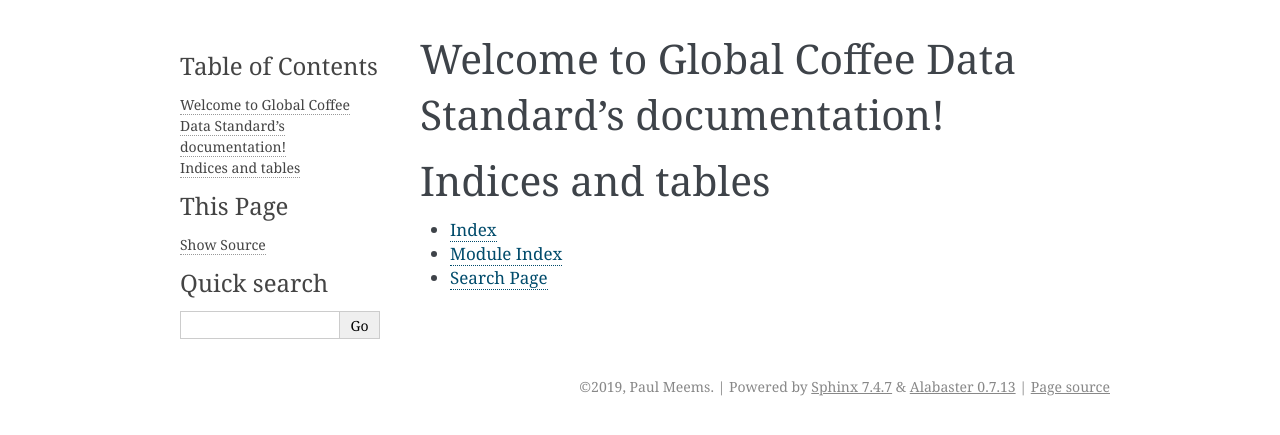
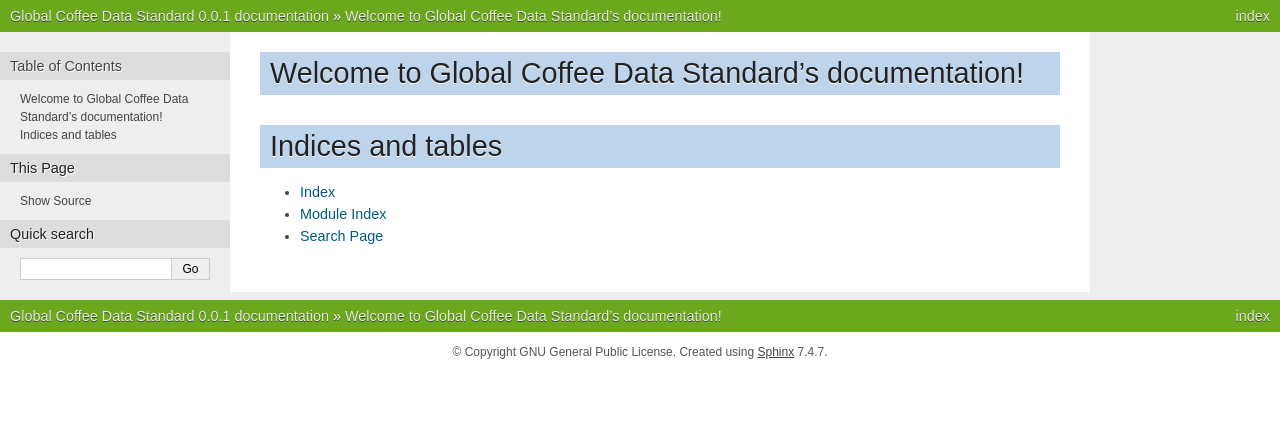
Before and after one commit to globalcoffeeplatform/CoffeeDataStandard, a Sphinx documentation site: the page built from docs/source/index.rst, in a window 1280 px wide. Shown: the top 435 px of the page. Built offline with Sphinx 7.4.7, drawn with Linux system fonts in a browser that asks for light colours.

Commit message:
Update conf.py

```diff
--- a/docs/source/conf.py
+++ b/docs/source/conf.py
@@ -15,13 +15,14 @@
 # import os
 # import sys
 # sys.path.insert(0, os.path.abspath('.'))
-
+from recommonmark.transform import AutoStructify
+from recommonmark.parser import CommonMarkParser
 
 # -- Project information -----------------------------------------------------
 
 project = 'Global Coffee Data Standard'
-copyright = '2019, Paul Meems'
-author = 'Paul Meems'
+copyright = 'GNU General Public License'
+author = 'Waterwatch Foundation (https://waterwatchcooperative.com/foundation/)'
 
 # The short X.Y version
 version = ''
@@ -38,11 +39,7 @@
 # Add any Sphinx extension module names here, as strings. They can be
 # extensions coming with Sphinx (named 'sphinx.ext.*') or your custom
 # ones.
-extensions = [
-    'sphinx.ext.autodoc',
-    'sphinx.ext.coverage',
-    'sphinx.ext.githubpages',
-]
+extensions = ['sphinxcontrib.jsonschema']
 
 # Add any paths that contain templates here, relative to this directory.
 templates_path = ['_templates']
@@ -51,7 +48,11 @@
 # You can specify multiple suffix as a list of string:
 #
 # source_suffix = ['.rst', '.md']
-source_suffix = '.rst'
+source_parsers = {
+    '.md': CommonMarkParser,
+}
+
+source_suffix = ['.rst', '.md']
 
 # The master toctree document.
 master_doc = 'index'
@@ -66,7 +67,7 @@
 # List of patterns, relative to source directory, that match files and
 # directories to ignore when looking for source files.
 # This pattern also affects html_static_path and html_extra_path.
-exclude_patterns = []
+exclude_patterns = ['_build', 'Thumbs.db', '.DS_Store']
 
 # The name of the Pygments (syntax highlighting) style to use.
 pygments_style = 'sphinx'
@@ -77,7 +78,13 @@
 # The theme to use for HTML and HTML Help pages.  See the documentation for
 # a list of builtin themes.
 #
-html_theme = 'alabaster'
+# html_theme = 'alabaster'
+import os
+on_rtd = os.environ.get('READTHEDOCS') == 'True'
+if on_rtd:
+    html_theme = 'default'
+else:
+    html_theme = 'nature'
 
 # Theme options are theme-specific and customize the look and feel of a theme
 # further.  For a list of options available for each theme, see the
```
